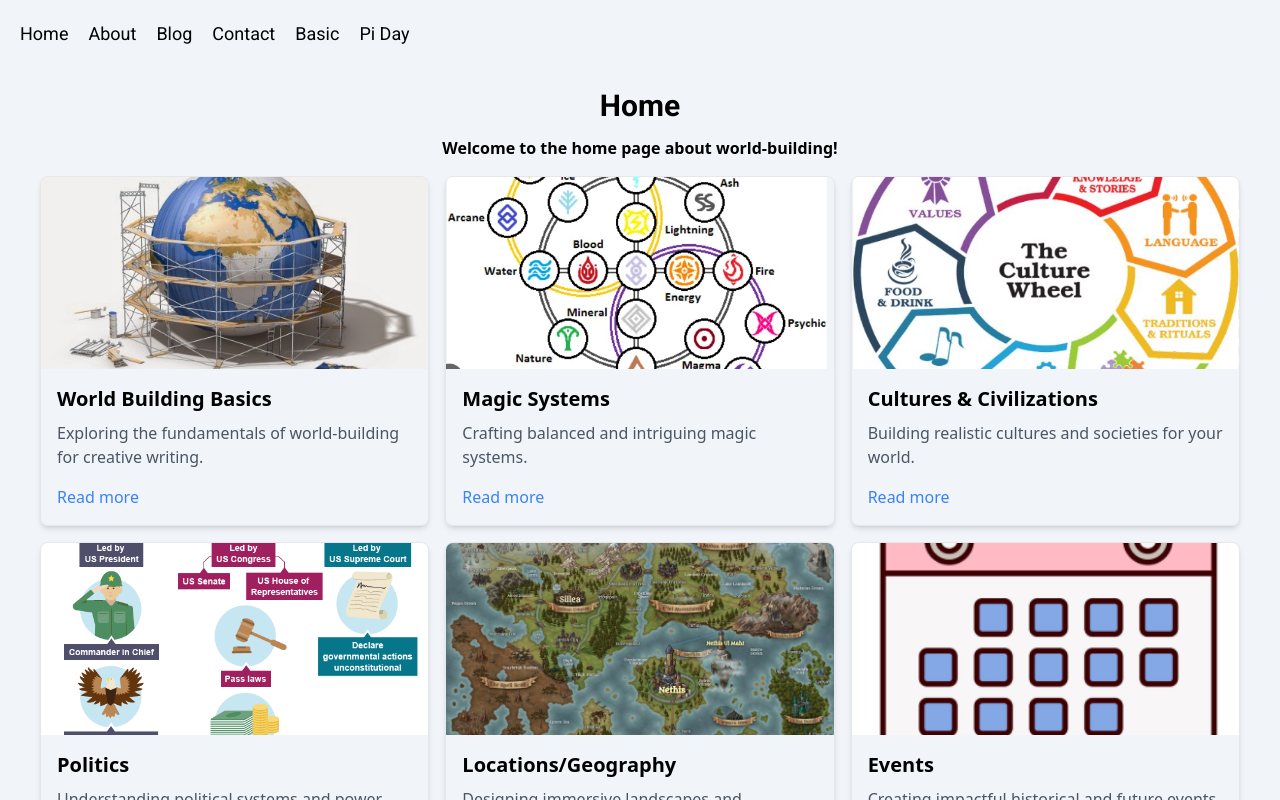
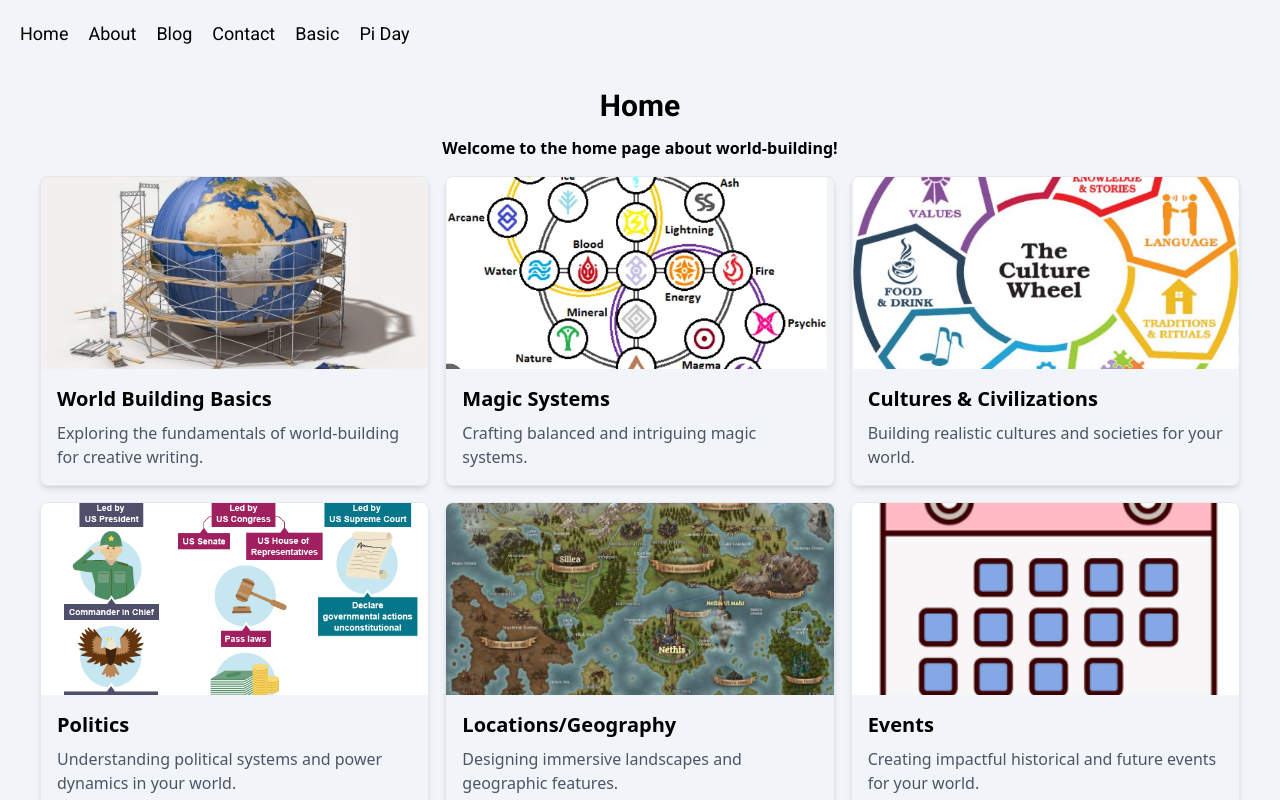
Before and after one commit to Reltroner/reltroner-studio, a Next.js app: page / in a window 1280 px wide. Shown: the top 800 px of the page. Built offline with nearby package versions, Linux system fonts and the light colour scheme.

Commit message:
Update menu

```diff
--- a/app/page.jsx
+++ b/app/page.jsx
@@ -1,5 +1,6 @@
 import Link from "next/link";
 import Heading from "@/components/Heading";
+
 export default function Home() {
   const posts = [
     {
@@ -44,8 +45,8 @@ export default function Home() {
       link: "/blog/certificate-achievement",
       image: "/images/direktori-listing.png"
     }
+  ];
 
-    ];
   return (
     <div className="p-5 bg-slate-100">
       <Heading>Home</Heading>
@@ -53,16 +54,21 @@ export default function Home() {
 
       <div className="grid grid-cols-1 md:grid-cols-2 lg:grid-cols-3 gap-4">
         {posts.map((post, index) => (
-                    <div key={index} className="border rounded-lg shadow-md overflow-hidden">
-                        <img src={post.image} alt={post.title} className="w-full h-48 object-cover hover:opacity-70" />
+          <Link href={post.link} key={index} className="block group">
+            <div className="border rounded-lg shadow-md overflow-hidden hover:shadow-lg transition duration-300">
+              <img
+                src={post.image}
+                alt={post.title}
+                className="w-full h-48 object-cover group-hover:opacity-80 transition-opacity"
+              />
               <div className="p-4">
-                            <h2 className="text-xl font-bold mb-2">{post.title}</h2>
-                            <p className="text-gray-600 mb-4">{post.description}</p>
-                            <Link href={post.link} className="text-blue-500 hover:underline">
-                                Read more
-                            </Link>
+                <h2 className="text-xl font-bold mb-2 group-hover:text-blue-600 transition-colors">
+                  {post.title}
+                </h2>
+                <p className="text-gray-600">{post.description}</p>
               </div>
             </div>
+          </Link>
         ))}
       </div>
     </div>
```
Lines whose indentation alone changed are shown as unchanged.
